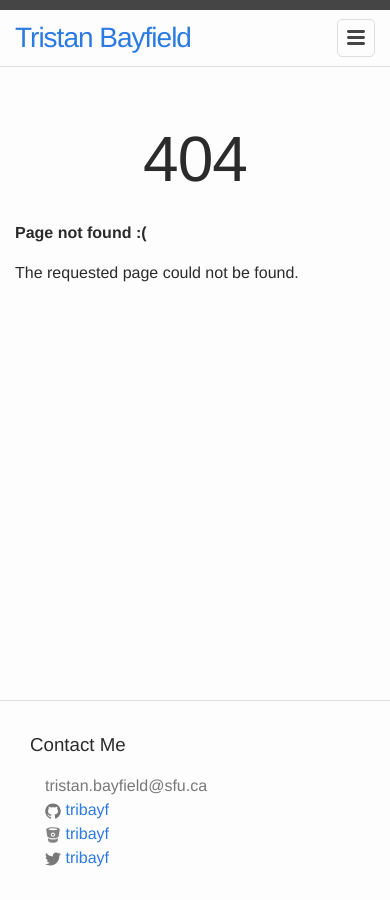
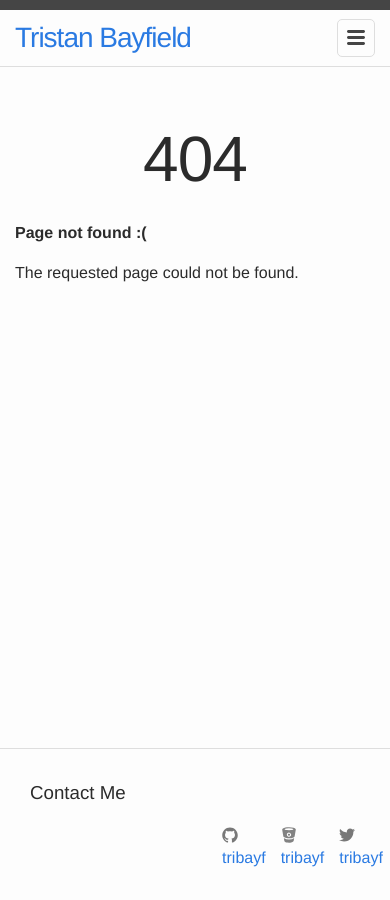
Before and after one commit to tribayf/tribayf.github.io, a Jekyll site: the page built from 404.html, in a window 390 px wide. Built offline with Jekyll 4.4.1, drawn with Linux system fonts in a browser that asks for light colours.

Commit message:
Fix contacts display for small screens

```diff
--- a/_sass/_layout.scss
+++ b/_sass/_layout.scss
@@ -133,7 +133,7 @@ html, body {
 
 @include media-query($on-palm) {
   .contact-list {
-    flex-direction:column;
+    align-items: center;
   }
   .contact {
     width:        calc(50%);
@@ -141,8 +141,8 @@ html, body {
     padding-left:        calc($spacing-unit/2);
     padding-left:-webkit-calc($spacing-unit/2);
   }
-  .contact:nth-child(0) {
-    flex-grow:1;
+  .contact:nth-child(1) {
+    visibility: collapse !important;
   }
 }
 
```
